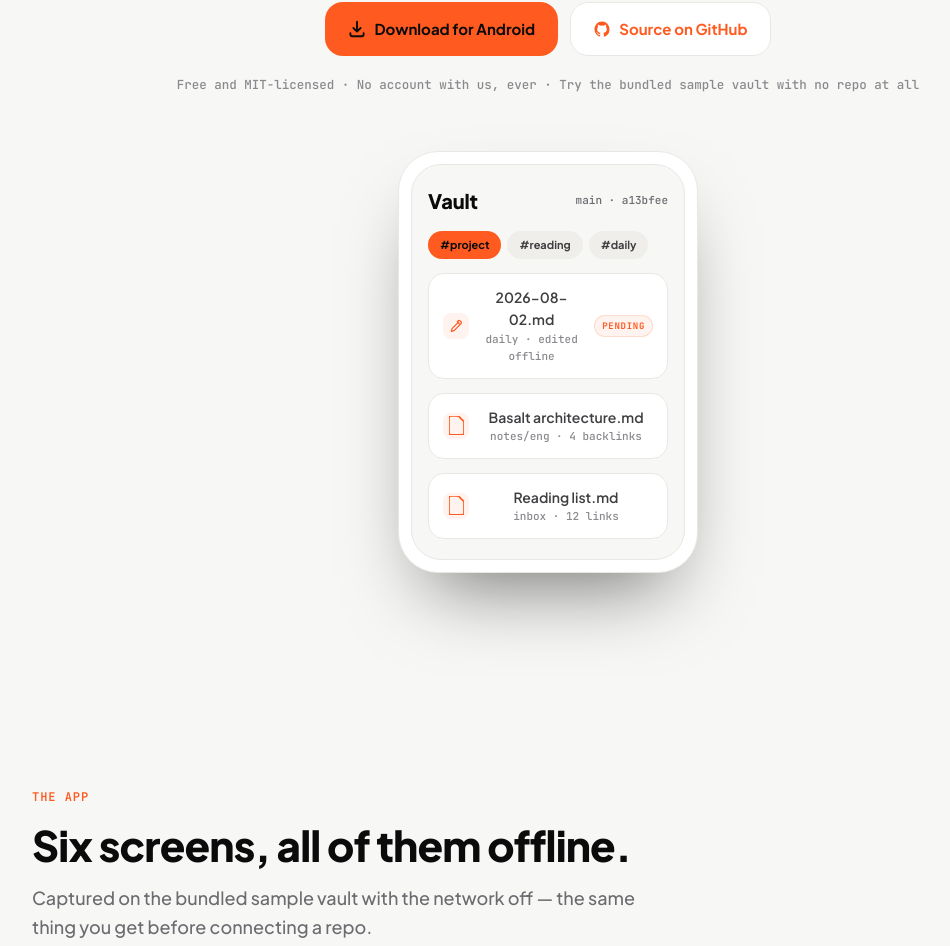
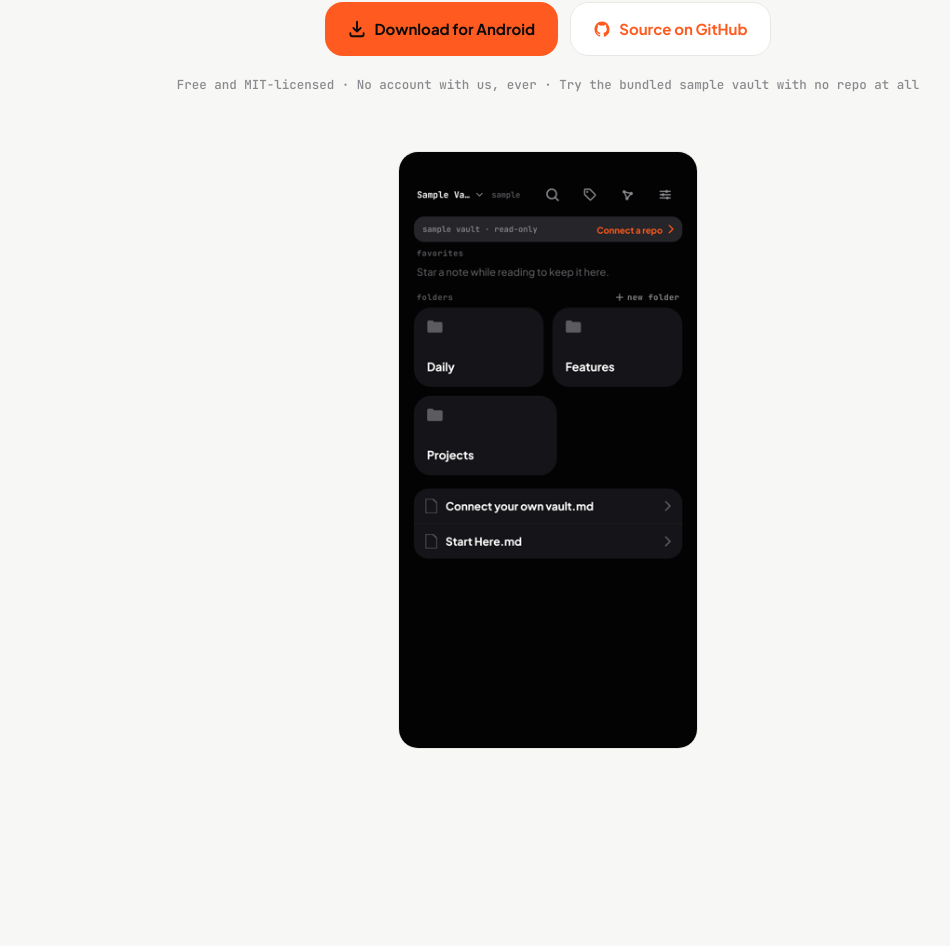
Before and after one commit to kpndevroot/basalt-landing, a Next.js app: page / in a window 1280 px wide. Shown: the part 665-1611 px from the top of the page, without its empty margins (92-1042 px from the left). Built offline with nearby package versions, Linux system fonts and the light colour scheme.

Commit message:
refactor: replace the hero device mock with a real screenshot

```diff
--- a/app/globals.css
+++ b/app/globals.css
@@ -320,116 +320,24 @@
   color: var(--muted);
 }
 
-/* ---- device mock ---- */
+/* ---- hero screenshot ---- */
 
-.device {
-  margin: 56px auto 0;
-  width: 300px;
-  max-width: 82vw;
-  border: 1px solid var(--border);
-  border-radius: 40px;
-  background: var(--surface);
-  padding: 12px;
-  box-shadow: 0 40px 80px -30px rgba(0, 0, 0, 0.55);
+/* Capped rather than full-bleed: a phone screen blown up to the hero's width reads as a tablet
+   render, which is the opposite of what a screenshot is for. */
+.hero-shot {
+  margin-top: 56px;
+  display: flex;
+  justify-content: center;
 }
 
-.device-screen {
-  background: var(--bg);
-  border-radius: 30px;
+.hero-shot img {
+  display: block;
+  width: 100%;
+  max-width: 300px;
+  height: auto;
   border: 1px solid var(--border);
-  overflow: hidden;
-  padding: 20px 16px;
-  display: flex;
-  flex-direction: column;
-  gap: 14px;
-}
-
-.device-row {
-  display: flex;
-  align-items: center;
-  justify-content: space-between;
-}
-
-.device-title {
-  color: var(--text);
-  font-weight: 800;
-  font-size: 20px;
-  letter-spacing: -0.01em;
-}
-
-.crumb {
-  font-family: var(--font-mono);
-  font-size: 11px;
-  color: var(--secondary);
-}
-
-.file {
-  display: flex;
-  align-items: center;
-  gap: 10px;
+  border-radius: var(--r-panel);
   background: var(--surface);
-  border: 1px solid var(--border);
-  border-radius: var(--r-box);
-  padding: 12px 14px;
-}
-
-.file-dot {
-  width: 26px;
-  height: 26px;
-  border-radius: 8px;
-  background: var(--accent-faint);
-  color: var(--accent);
-  display: grid;
-  place-items: center;
-  flex: none;
-}
-
-.file-name {
-  color: var(--body);
-  font-size: 14px;
-  font-weight: 600;
-}
-
-.file-meta {
-  font-family: var(--font-mono);
-  font-size: 11px;
-  color: var(--muted);
-}
-
-.tags {
-  display: flex;
-  gap: 6px;
-  flex-wrap: wrap;
-}
-
-.chip {
-  font-family: var(--font-display);
-  font-weight: 700;
-  font-size: 11px;
-  padding: 5px 12px;
-  border-radius: var(--r-chip);
-  background: var(--surface-alt);
-  color: var(--body);
-}
-
-.chip-accent {
-  background: var(--accent);
-  color: var(--on-accent);
-}
-
-/* The unpushed-edit chip in the device mock. Mono and uppercase because that is exactly how the
-   app draws a queue state on the pending-changes row. */
-.badge {
-  font-family: var(--font-mono);
-  font-size: 9px;
-  font-weight: 700;
-  letter-spacing: 0.08em;
-  padding: 3px 7px;
-  border-radius: var(--r-chip);
-  background: var(--accent-faint);
-  color: var(--accent);
-  border: 1px solid var(--accent-weak);
-  flex: none;
 }
 
 /* ---- section heading ---- */
--- a/app/page.tsx
+++ b/app/page.tsx
@@ -2,7 +2,6 @@
   ArrowRight,
   CheckboxIcon,
   DownloadIcon,
-  FileIcon,
   FolderIcon,
   GithubIcon,
   GraphIcon,
@@ -268,47 +267,16 @@
             Free and MIT-licensed · No account with us, ever · Try the bundled sample vault with no repo at all
           </p>
 
-          {/* device mock — the browse screen with an unpushed edit, in the app's own tokens */}
-          <div className="device" aria-hidden="true">
-            <div className="device-screen">
-              <div className="device-row">
-                <span className="device-title">Vault</span>
-                <span className="crumb">main · a13bfee</span>
-              </div>
-              <div className="tags">
-                <span className="chip chip-accent">#project</span>
-                <span className="chip">#reading</span>
-                <span className="chip">#daily</span>
-              </div>
-              <div className="file">
-                <span className="file-dot">
-                  <PencilIcon size={14} />
-                </span>
-                <div style={{ flex: 1 }}>
-                  <div className="file-name">2026-08-02.md</div>
-                  <div className="file-meta">daily · edited offline</div>
-                </div>
-                <span className="badge">PENDING</span>
-              </div>
-              <div className="file">
-                <span className="file-dot">
-                  <FileIcon size={15} />
-                </span>
-                <div style={{ flex: 1 }}>
-                  <div className="file-name">Basalt architecture.md</div>
-                  <div className="file-meta">notes/eng · 4 backlinks</div>
-                </div>
-              </div>
-              <div className="file">
-                <span className="file-dot">
-                  <FileIcon size={15} />
-                </span>
-                <div style={{ flex: 1 }}>
-                  <div className="file-name">Reading list.md</div>
-                  <div className="file-meta">inbox · 12 links</div>
-                </div>
-              </div>
-            </div>
+          {/* The real browse screen, captured from a release build. This was a hand-drawn CSS mock
+              until there were screenshots to use; an invented vault next to six genuine captures
+              read as decoration, so the illustration is gone rather than duplicated. */}
+          <div className="hero-shot">
+            <img
+              src="/shots/01-browse.png"
+              alt="Basalt browsing a vault: folders, favourites and notes, rendered offline"
+              width={540}
+              height={1080}
+            />
           </div>
         </section>
 
```
